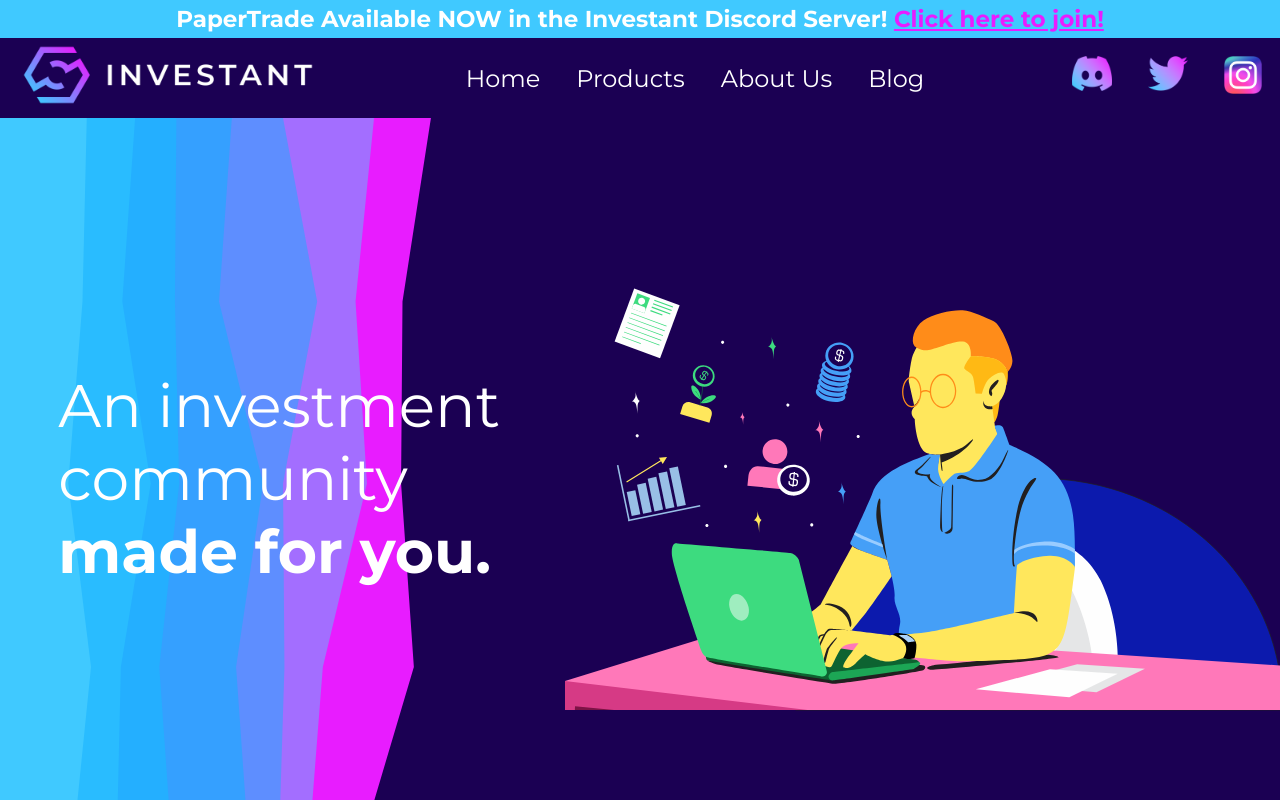
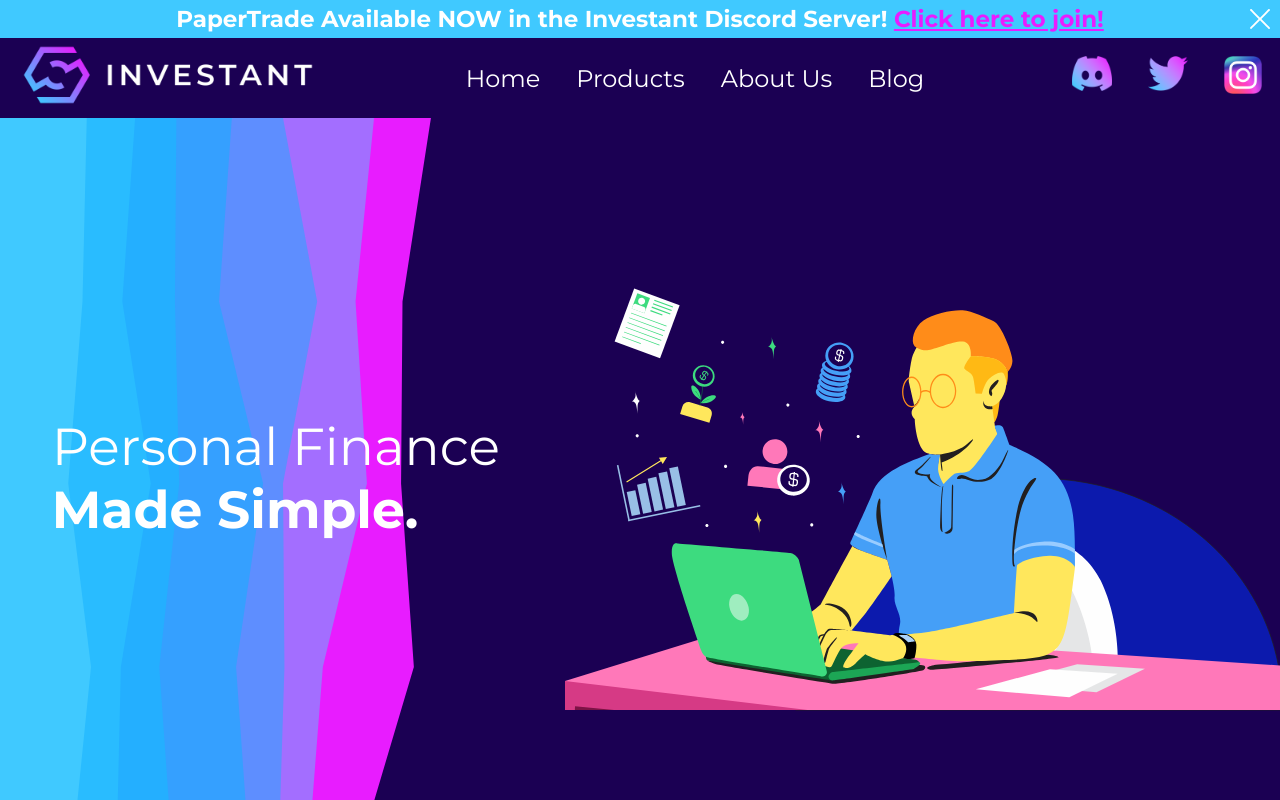
Before and after one commit to SuzerainY/investant-net, a Next.js app: page / in a window 1280 px wide. Shown: the top 800 px of the page. Built offline with nearby package versions, Linux system fonts and the light colour scheme.

Commit message:
alert banner close option

```diff
--- a/components/AlertBanner/AlertBanner.js
+++ b/components/AlertBanner/AlertBanner.js
@@ -1,9 +1,25 @@
-import React from "react";
-import Link from "next/link";
+import React, { useEffect } from 'react';
+import Link from 'next/link';
+import Image from 'next/image';
 
-export default function AlertBanner({message, link, linkMessage}) {
+export default function AlertBanner({ message, link, linkMessage, onClose }) {
+
+  useEffect(() => {
+    const handleAlertBannerExitClick = () => {
+      onClose();
+    };
+
+    const alertBannerExit = document.querySelector('.alert-banner .alert-banner-exit');
+    alertBannerExit.addEventListener('click', handleAlertBannerExitClick);
+
+    return () => {
+      alertBannerExit.removeEventListener('click', handleAlertBannerExitClick);
+    };
+  }, []);
+
   return (
     <div className="alert-banner">
+      <div className="alert-banner-text">
         <h3>
           {message}{" "}
           <Link href={link} target="_blank" rel="noopener noreferrer">
@@ -11,5 +27,14 @@ export default function AlertBanner({message, link, linkMessage}) {
           </Link>
         </h3>
       </div>
+      <div className="alert-banner-exit">
+        <Image
+          src={'/images/clipart/White-X.svg'}
+          alt={'Close Banner'}
+          width={50}
+          height={50}
+        />
+      </div>
+    </div>
   );
 }
--- a/layouts/DefaultLayout.js
+++ b/layouts/DefaultLayout.js
@@ -1,4 +1,4 @@
-import React from "react";
+import React, { useState, useEffect } from "react";
 import Header from "@/components/Header/Header.js";
 import Footer from "@/components/Footer/Footer.js";
 import AlertBanner from "@/components/AlertBanner/AlertBanner";
@@ -6,13 +6,42 @@ import { SpeedInsights } from "@vercel/speed-insights/next";
 import { Analytics } from "@vercel/analytics/react";
 
 export default function DefaultLayout({ children }) {
+  const [showAlert, setShowAlert] = useState(false);
+
+  useEffect(() => {
+    const isAlertBannerClosed = localStorage.getItem("investantNetAlertBannerClosed");
+    if (!isAlertBannerClosed) {
+      setShowAlert(true);
+    }
+  }, []);
+
+  useEffect(() => {
+    const handleBeforeUnload = () => {
+      localStorage.removeItem("investantNetAlertBannerClosed");
+    };
+
+    window.addEventListener("beforeunload", handleBeforeUnload);
+
+    return () => {
+      window.removeEventListener("beforeunload", handleBeforeUnload);
+    };
+  }, []);
+
+  const handleCloseAlertBanner = () => {
+    setShowAlert(false);
+    localStorage.setItem("investantNetAlertBannerClosed", "true");
+  };
+
   return (
     <div className="default-layout">
-      <AlertBanner
-        message={"PaperTrade Available NOW in the Investant Discord Server!"}
-        link={"https://discord.gg/SFUKKjWEjH"}
-        linkMessage={" Click here to join!"}
-      />
+      {(showAlert === true) && (
+        <AlertBanner
+          message={"PaperTrade Available NOW in the Investant Discord Server! "}
+          link={"https://discord.gg/SFUKKjWEjH"}
+          linkMessage={"Click here to join!"}
+          onClose={handleCloseAlertBanner} // Passing in the close alert banner handler
+        />
+      )}
       <Header/>
       {children}
       <Footer/>
--- a/pages/index.js
+++ b/pages/index.js
@@ -33,11 +33,9 @@ export default function Home() {
           <section className="hero-section">
             <div className="hero-text-container">
               <h1>
-                An investment
+                Personal Finance
                 <br />
-                community
-                <br />
-                <span className="hero-text-span">made for you.</span>
+                <span className="hero-text-span">Made Simple.</span>
               </h1>
             </div>
             <div className="hero-image-container">
--- a/styles/components/_alert-banner.scss
+++ b/styles/components/_alert-banner.scss
@@ -1,19 +1,43 @@
 .alert-banner {
     position: relative;
-    display: inline-block;
+    display: flex;
+    flex-direction: row;
+    align-items: center;
+    justify-content: center;
     width: 100%;
-    height: fit-content;
     padding: 5px;
-    text-align: center;
     background-color: $light-blue;
-    backdrop-filter: blur(20px);
     z-index: 100;
+    transform: 0.3s ease;
 
-    h3 {
-        font-size: larger;
+    .hidden {
+        transform: translateY(-100%);
     }
-    a {
-        color: $magenta;
+
+    .alert-banner-text {
+        position: relative;
+        display: inline-block;
+        text-align: center;
+
+        h3 {
+            font-size: larger;
+        }
+        a {
+            color: $magenta;
+        }
+    }
+
+    .alert-banner-exit {
+        position: absolute;
+        right: 10px;
+        width: 20px;
+        height: 20px;
+        cursor: pointer;
+
+        img {
+            width: 100%;
+            height: 100%;
+        }
     }
 }
 
--- a/styles/pages/_blog.scss
+++ b/styles/pages/_blog.scss
@@ -5,7 +5,7 @@
 
   .blogpage-title-background {
     background: url("/images/styling/layered-waves1-haikei.svg");
-    background-size: 100% 100%;
+    background-size: 100% 150%;
     background-repeat: no-repeat;
 
     .blogpage-title-wrapper {
@@ -20,22 +20,20 @@
       padding-bottom: 25px;
 
       .blogpage-title {
-        border-radius: 20px 0 0 20px;
         text-align: left;
-        background-color: rgba(0, 0, 0, 0.5);
         color: $white;
 
         .blogpage-title-span {
-          font-weight: 800;
+          font-weight: 1000;
         }
 
         h1 {
-          padding: 12.5px;
+          padding: 0px 12.5px 0px 12.5px;
           font-size: 40px;
           font-weight: 600;
         }
         h3 {
-          padding: 12.5px;
+          padding: 10px 12.5px 15px 12.5px;
           font-weight: 500;
           font-size: 24px;
         }
@@ -45,7 +43,7 @@
         position: relative;
         display: flex;
         max-width: 1200px;
-        border-radius: 0 20px 20px 0;
+        border-radius: 20px;
         overflow: hidden;
         text-align: left;
         justify-content: center;
@@ -132,8 +130,8 @@
         margin-bottom: 25px;
 
         .blog-post-image-container {
-          width: 100%;
-          height: 100%;
+          width: inherit;
+          height: inherit;
           overflow: hidden;
           transition: transform 0.25s ease-in-out;
 
--- a/styles/pages/_home.scss
+++ b/styles/pages/_home.scss
@@ -19,6 +19,10 @@
       .hero-text-span {
         font-weight: 700;
         animation: fadeIn 2.5s ease-in;
+      }
+
+      h1 {
+        font-size: 52px;
       }
     }
 
```
Also changed, not shown: public/images/clipart/White-X.svg (added). Lines whose indentation alone changed are shown as unchanged.
